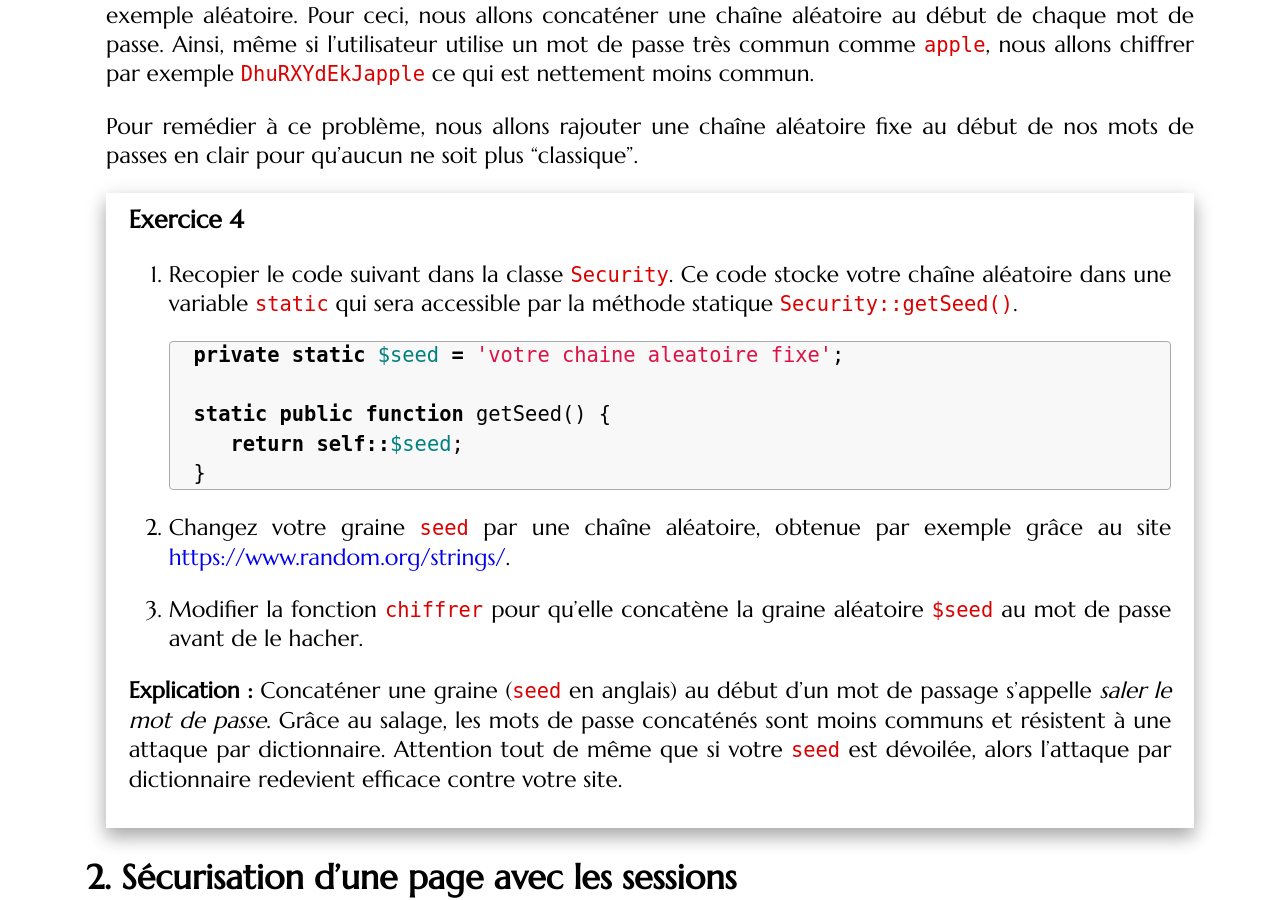
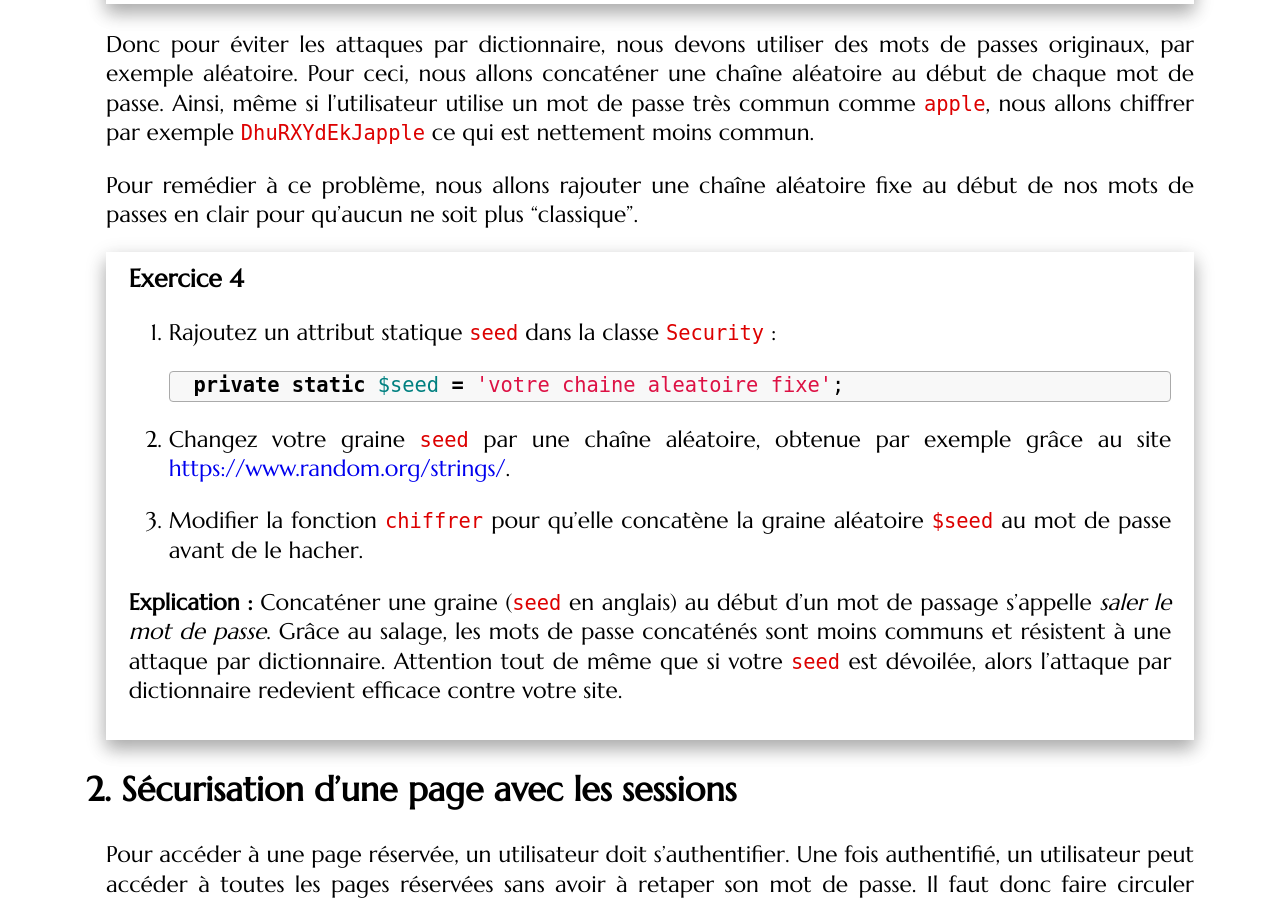
Before and after one commit to romainlebreton/R3.01-DeveloppementWeb, a Jekyll site: the page built from tutorials/tutorial8.md, in a window 1280 px wide and 900 px high, scrolled down 2869 px. Built offline with Jekyll 4.4.1, drawn with Linux system fonts in a browser that asks for light colours; some web fonts are replaced; some of the changed text lies outside the part shown.

Commit message:
modif TD8

````diff
--- a/tutorials/tutorial8.md
+++ b/tutorials/tutorial8.md
@@ -133,16 +135,10 @@ début de nos mots de passes en clair pour qu'aucun ne soit plus "classique".
 
 <div class="exercise">
 
-1. Recopier le code suivant dans la classe `Security`. Ce code stocke votre
-chaîne aléatoire dans une variable `static` qui sera accessible par la méthode
-statique `Security::getSeed()`.
+1. Rajoutez un attribut statique `seed` dans la classe `Security` :
 
    ```php?start_inline=1
    private static $seed = 'votre chaine aleatoire fixe';
-
-   static public function getSeed() {
-      return self::$seed;
-   }
    ```
 
 1. Changez votre graine `seed` par une chaîne aléatoire, obtenue par exemple
````
Also changed, not shown: other parts of tutorials/tutorial8.md (+6 -4 lines).
